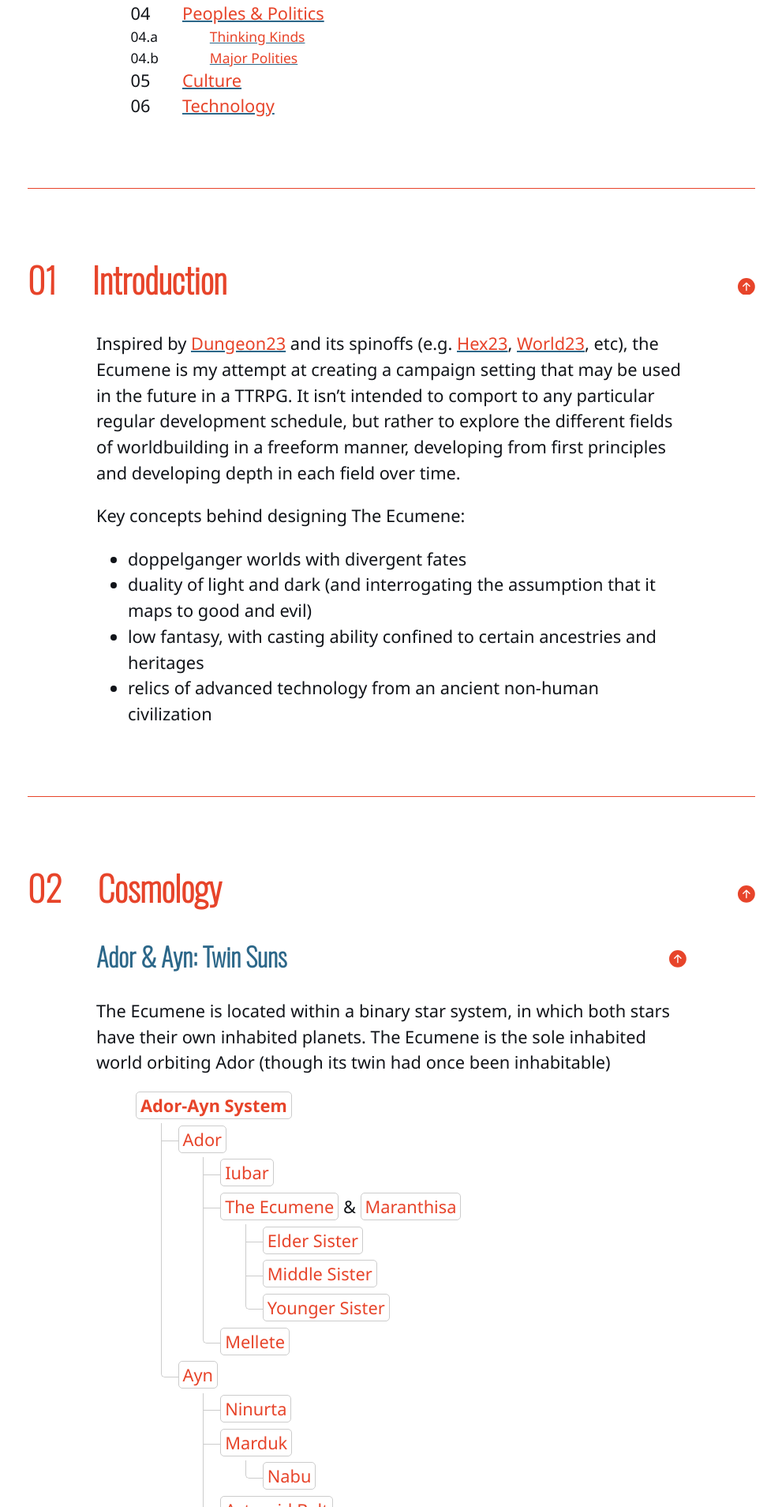
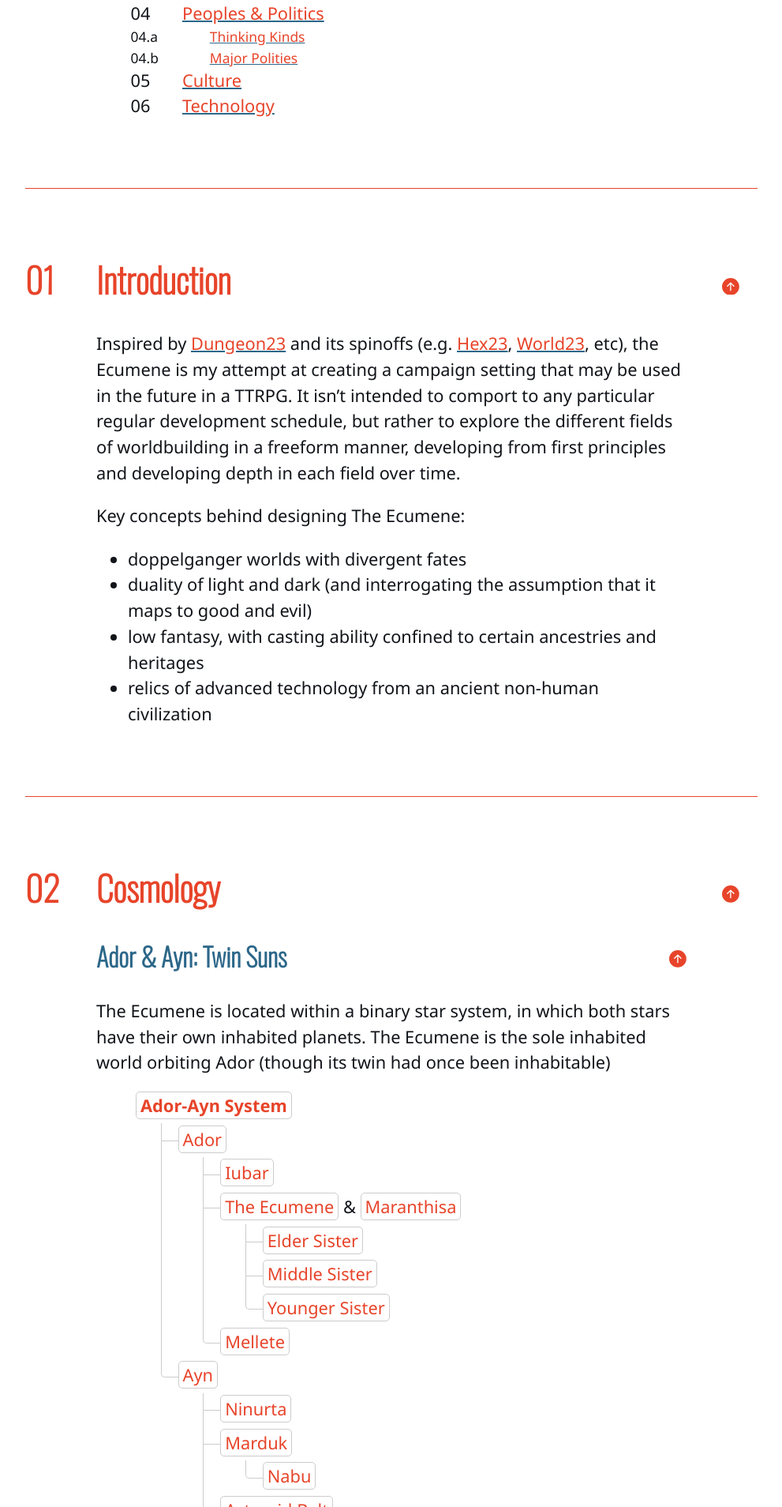
Before and after one commit to kmules1/kmules1.github.io, a Jekyll site: the page built from ecumene/index.md, in a window 1280 px wide. Shown: the part 515-2423 px from the top of the page at 79% size, without its empty margins (144-1135 px from the left). Built offline with Jekyll 4.4.1, drawn with Linux system fonts in a browser that asks for light colours.

Commit message:
Update ecumene.scss

```diff
--- a/assets/css/ecumene.scss
+++ b/assets/css/ecumene.scss
@@ -147,11 +147,11 @@ main {
 main h2 {
 	display:					grid;
 	grid-column-gap:			2ch;
-	grid-template-columns:		auto 1fr auto;
+	grid-template-columns:		2ch 1fr 2ch;
 		counter-increment:		headers;
 	padding-block-start:		2em;
 	margin-block-start:			2em;
-	margin-inline:				-2em;
+	margin-inline:				-4ch;
 	border-block-start:			1px solid $highlighta;
 }
 main h2:before {
```
